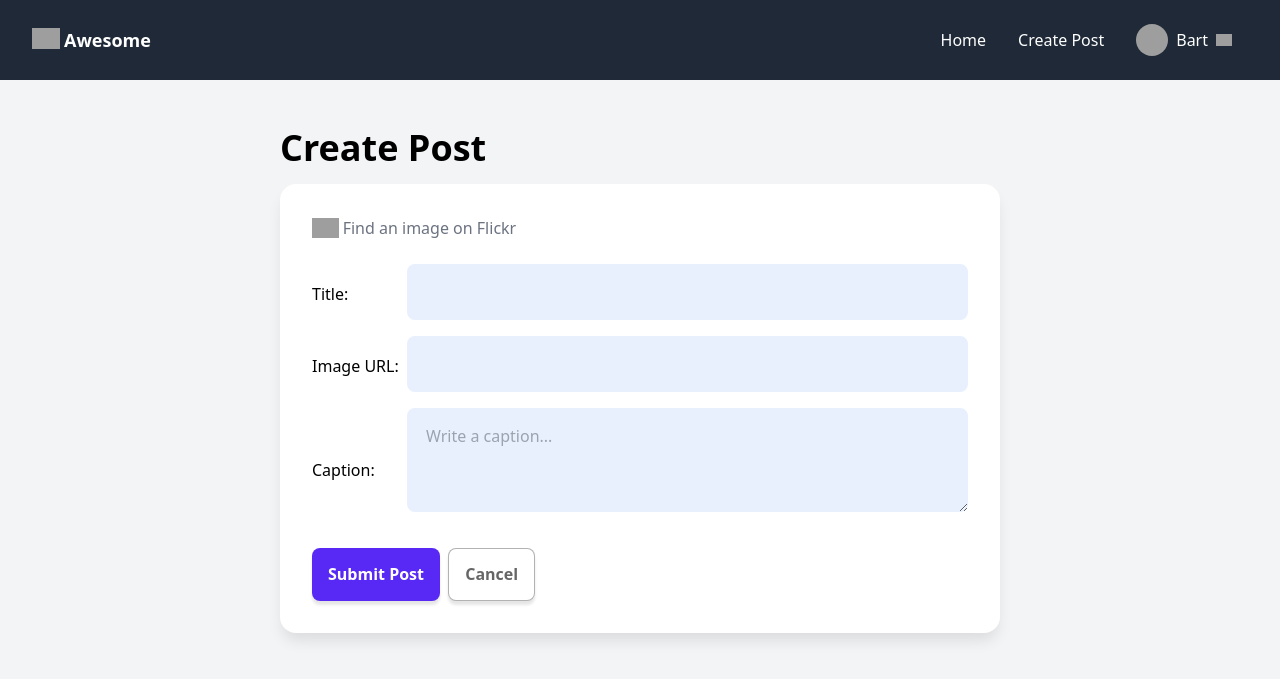
After one commit to Daksh777/FlickPic, a Django app: page /post/create/ in a window 1280 px wide. The commit adds this page. Shown: the top 679 px of the page. Run offline with Django 5.2, Linux system fonts and the light colour scheme; some libraries are stand-ins or nearby versions; grey boxes are pictures that could not be loaded.

Commit message:
Implement uploading posts

```diff
--- a/pixxcore/urls.py
+++ b/pixxcore/urls.py
@@ -20,5 +20,6 @@ from posts.views import *
 
 urlpatterns = [
     path('admin/', admin.site.urls),
-    path('', home_view, name='home')
+    path('', home_view, name='home'),
+    path('post/create/', create_post_view, name='create_post'),
 ]
--- a/posts/models.py
+++ b/posts/models.py
@@ -10,3 +10,6 @@ class Post(models.Model):
 
     def __str__(self):
         return str(self.title)
+
+    class Meta:
+        ordering = ['-created']
--- a/posts/views.py
+++ b/posts/views.py
@@ -1,6 +1,30 @@
-from django.shortcuts import render
+from django.shortcuts import render, redirect
 from .models import *
+from django.forms import ModelForm
+from django import forms
 
 def home_view(request):
     posts = Post.objects.all()
     return render(request, 'posts/home.html', {'posts': posts})
+
+class PostCreateForm(ModelForm):
+    class Meta:
+        model = Post
+        fields = '__all__'
+        labels = {
+            'title': 'Title',
+            'image': 'Image URL',
+            'body': 'Caption',
+        }
+        widgets = {
+            'body': forms.Textarea(attrs={'rows': 3, 'placeholder': 'Write a caption...'}),
+        }
+
+def create_post_view(request):
+    form = PostCreateForm()
+    if request.method == 'POST':
+        form = PostCreateForm(request.POST)
+        if form.is_valid():
+            form.save()
+            return redirect('home')
+    return render(request, 'posts/create_post.html', {'form': form})
--- a/templates/base.html
+++ b/templates/base.html
@@ -239,7 +239,6 @@
 <body class="bg-gray-100">
 
 {% include "includes/header.html" %}
-{% include "includes/hero.html" %}
 {% block layout %}{% endblock  %}
 
 </body>
--- a/templates/includes/header.html
+++ b/templates/includes/header.html
@@ -19,7 +19,7 @@
     x-transition:enter-end="opacity-100 translate-y-0">
         <ul class="flex items-center navitems flex-col md:flex-row gap-8 md:gap-0 justify-center h-full -translate-y-10 md:translate-y-0">
             <li><a href="/">Home</a></li>
-            <li><a href="">Create Post</a></li>
+            <li><a href="{% url "create_post" %}">Create Post</a></li>
             <li x-data="{ dropdownOpen: false }" class="relative">
                 <a @click="dropdownOpen = !dropdownOpen" @click.away="dropdownOpen = false" class="cursor-pointer select-none">
                     <img class="h-8 w-8 rounded-full object-cover" src="https://pbs.twimg.com/profile_images/508601156767997952/fFTdKUf2_400x400.jpeg"/>
--- a/templates/layouts/a.html
+++ b/templates/layouts/a.html
@@ -1,5 +1,6 @@
 {% extends "base.html" %}
 {% block layout %}
+{% include "includes/hero.html" %}
 <content x-data="{ mobileSidebarOpen: false }" class="grid grid-cols-3 max-w-7xl mx-auto my-6 px-6">
     <mobileSidebarNav class="md:hidden col-span-full mx-auto mb-6 z-10 relative">
         <a @click="mobileSidebarOpen = !mobileSidebarOpen" class="flex items-center cursor-pointer select-none font-bold hover:bg-gray-200 rounded-lg p-3">
--- /dev/null
+++ b/templates/layouts/b.html
@@ -0,0 +1,11 @@
+{% extends "base.html" %}
+{% block layout %}
+{% comment %} used in /post/create {% endcomment %}
+<content class="block max-w-3xl mx-auto my-12 px-6">
+        {% block content %}
+
+        {% endblock %}
+
+</content>
+
+{% endblock %}
--- /dev/null
+++ b/templates/posts/create_post.html
@@ -0,0 +1,19 @@
+{% extends 'layouts/b.html' %}
+
+{% block content %}
+<h1>Create Post</h1>
+<div class="card !p-8">
+
+    <div class="flex items-center mb-6">
+        <img class="h-5 object-cover mr-1" src="https://img.icons8.com/small/96/333333/search--v1.png"/>
+        <a href="https://www.flickr.com/explore" target="_blank" class="hover:underline text-gray-500">Find an image on Flickr</a>
+    </div>
+
+    <form method='POST'>
+        {% csrf_token %}
+        {{form.as_p}}
+        <button type="submit" class="mt-1">Submit Post</button>
+        <a class="button secondaryAction ml-1" href="{{request.META.HTTP_REFERER}}">Cancel</a>
+    </form>
+</div>
+{% endblock %}
```
Also changed, not shown: db.sqlite3.
